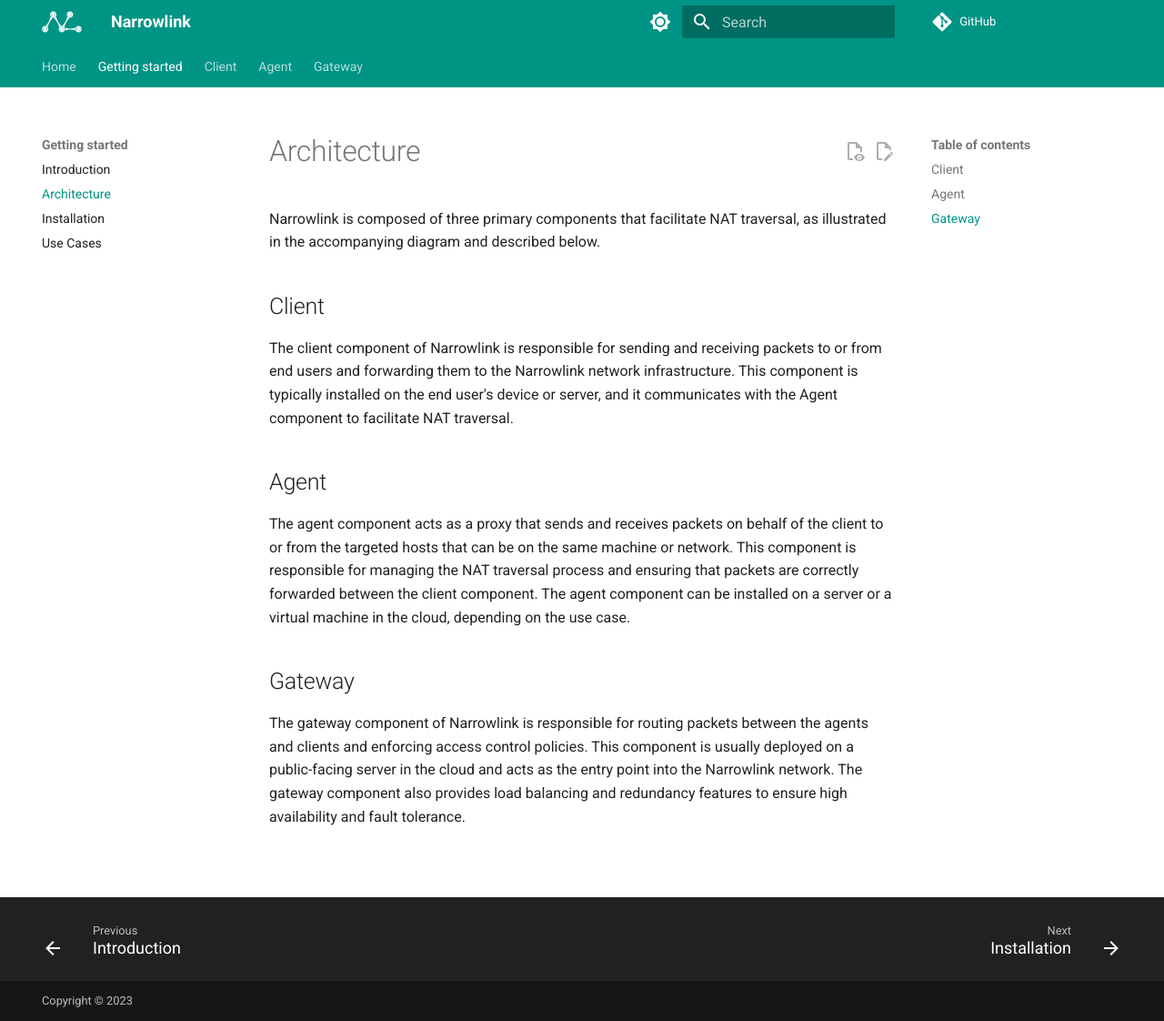
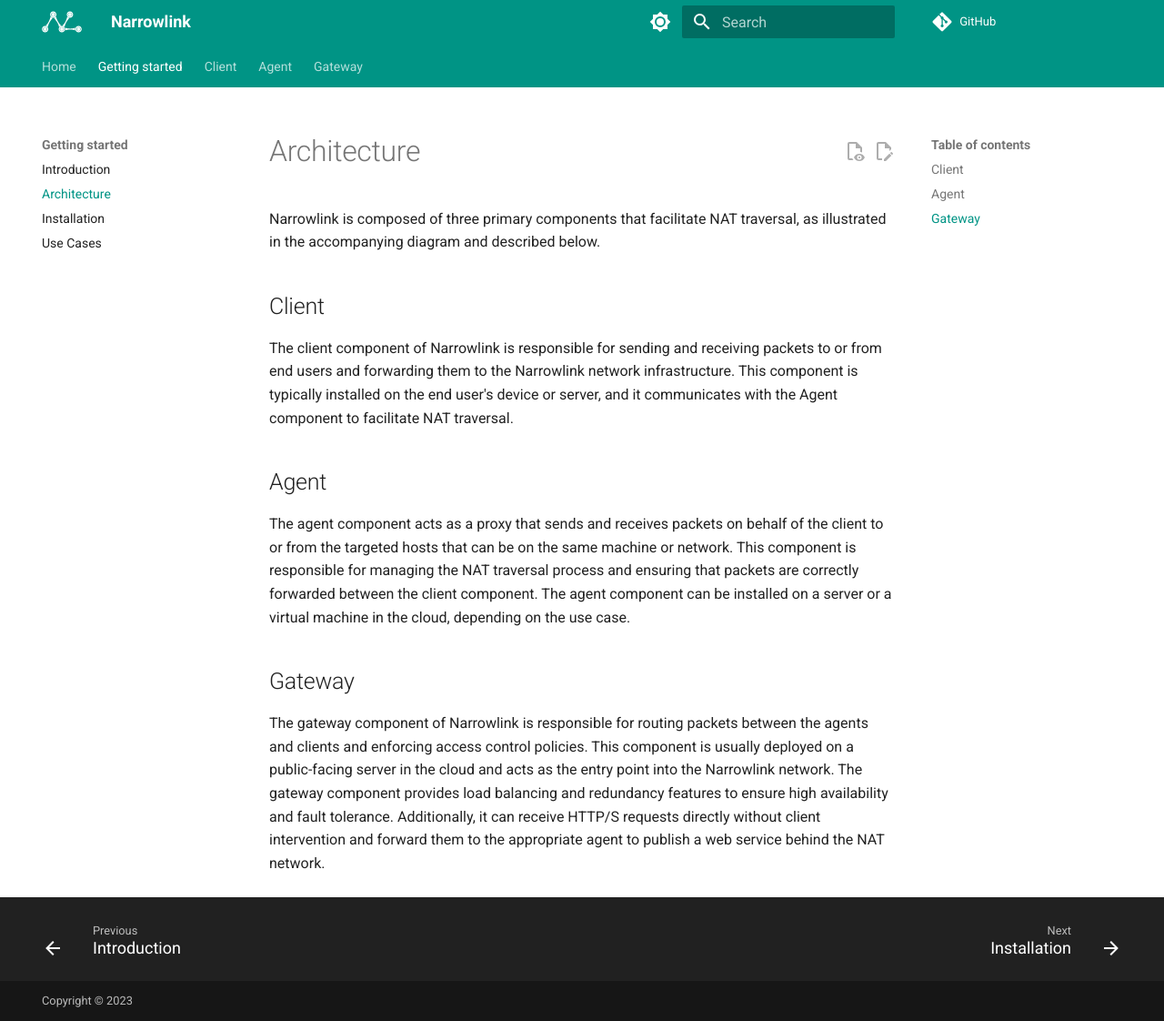
Before and after one commit to narrowlink/docs, an MkDocs documentation site: the page built from docs/getting-started/architecture.md, in a window 1280 px wide and 1122 px high. Shown: the whole window at 91% size. Built offline with MkDocs 1.6.1 and Material for MkDocs 9.7.7, drawn with Linux system fonts in a browser that asks for light colours.

Commit message:
add Architecture section

```diff
--- a/docs/getting-started/architecture.md
+++ b/docs/getting-started/architecture.md
@@ -9,4 +9,4 @@ The client component of Narrowlink is responsible for sending and receiving pack
 The agent component acts as a proxy that sends and receives packets on behalf of the client to or from the targeted hosts that can be on the same machine or network. This component is responsible for managing the NAT traversal process and ensuring that packets are correctly forwarded between the client component. The agent component can be installed on a server or a virtual machine in the cloud, depending on the use case.
 
 ##Gateway
-The gateway component of Narrowlink is responsible for routing packets between the agents and clients and enforcing access control policies. This component is usually deployed on a public-facing server in the cloud and acts as the entry point into the Narrowlink network. The gateway component also provides load balancing and redundancy features to ensure high availability and fault tolerance.
+The gateway component of Narrowlink is responsible for routing packets between the agents and clients and enforcing access control policies. This component is usually deployed on a public-facing server in the cloud and acts as the entry point into the Narrowlink network. The gateway component provides load balancing and redundancy features to ensure high availability and fault tolerance. Additionally, it can receive HTTP/S requests directly without client intervention and forward them to the appropriate agent to publish a web service behind the NAT network.
```
